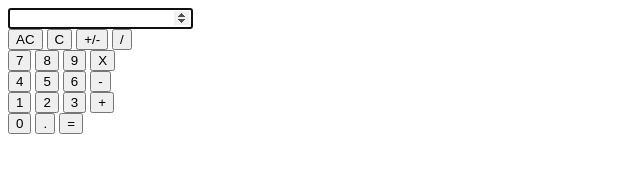
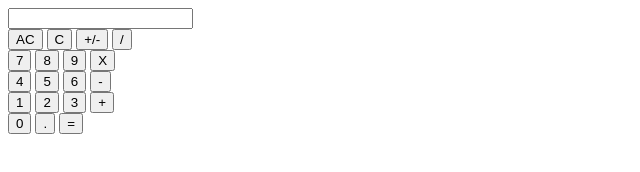
Before and after one commit to itsmeoreo/simple_calculator, a plain HTML site: page index.html in a window 1280 px wide. Shown: the whole page, without its empty margins (0-640 px from the left). Drawn offline with Linux system fonts and the light colour scheme.

Commit message:
2St commit

```diff
--- a/index.html
+++ b/index.html
@@ -17,7 +17,7 @@
 <body>
   <div id="calci">
     <section  class="calculator" id="display">
-      <input onblur="this.focus()" autofocus id="input-display" type="number">
+      <input onfocus="this.blur()" id="input-display" type="number">
     </section>
     <section class="calculator" id="input">
       <div id="row-1">
```
